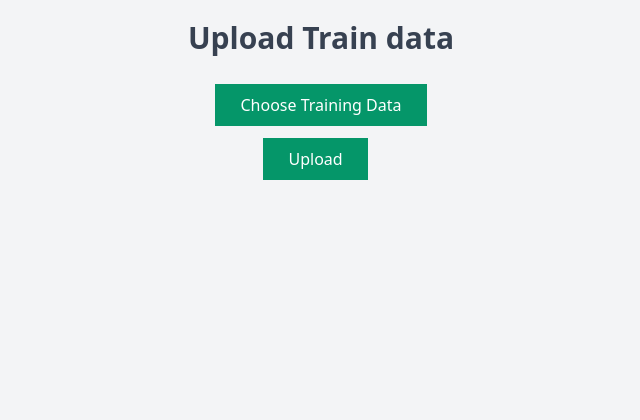
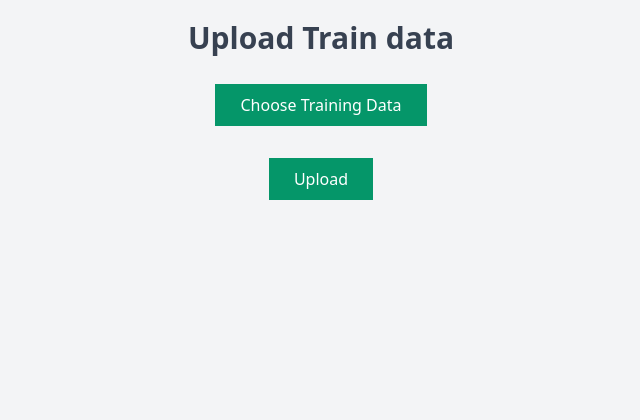
Before and after one commit to freezonex/auto-ML-platform-with-timeseries-data, a Flask app: page / in a window 1280 px wide. Shown: the top 420 px of the page, without its empty margins (319-959 px from the left). Run offline with Flask 3, Linux system fonts and the light colour scheme; some libraries are stand-ins or nearby versions.

Commit message:
front end coding

```diff
--- a/app.py
+++ b/app.py
@@ -8,7 +8,7 @@ import matplotlib.pyplot as plt
 import pickle
 app = Flask(__name__)
 app.secret_key = 'supersecretkey'
-#this is shimu
+
 # 配置文件上传
 
 data_files = UploadSet('datafiles', DATA)
--- a/static/js/func.js
+++ b/static/js/func.js
@@ -50,6 +50,7 @@ $(document).ready(function(){
                 url: "/display-data",
                 type: "GET",
                 success: function(response) {
+                    $("#data-display1").html(response).show();
                     $("#data-display").html(response).show();
                 },
                 error: function() {
@@ -57,7 +58,6 @@ $(document).ready(function(){
                 }
             });
         });
-
 
         $("#analyze-btn").click(function(){
             $.ajax({
@@ -195,6 +195,7 @@ $(document).ready(function(){
                 }
             });
         });
+
         $(document).ready(function() {
             $("#show-results").click(function() {
                 var threshold = $("#threshold-input").val(); // Get the optional threshold value
@@ -232,13 +233,17 @@ $(document).ready(function(){
             var fileName = $(this).val().split('\\').pop();
             $('#file-name-display').text(fileName);
         });
-
-        $('#display-btn').removeClass('hidden'); // To show
-        $('#data-display').removeClass('hidden'); // To show
-
-        // And to hide them again
-        $('#display-btn').addClass('hidden'); // To hide
-        $('#data-display').addClass('hidden'); // To hide
+//
+        $('.file-input2').change(function() {
+            var fileName = $(this).val().split('\\').pop();
+            $('#file-name-display2').text(fileName);
+        });
+//        $('#display-btn').removeClass('hidden'); // To show
+//        $('#data-display').removeClass('hidden'); // To show
+//
+//        // And to hide them again
+//        $('#display-btn').addClass('hidden'); // To hide
+//        $('#data-display').addClass('hidden'); // To hide
 
     });
 
--- a/templates/upload.html
+++ b/templates/upload.html
@@ -29,8 +29,10 @@
                         Choose Training Data
                     </div>
                 </label>
-                <div id="file-name-display" class="text-sm text-gray-600 mt-1"></div>
-                <input type="submit" value="Upload" class="ml-12 mt-2 px-6 py-2 border border-transparent text-white bg-green-600 hover:bg-green-700 focus:outline-none focus:border-green-700 focus:ring ring-green-200 active:bg-green-700 transition ease-in-out duration-150 cursor-pointer"/>
+                <div id="file-name-display" class="flex justify-center items-center text-sm text-gray-600 mt-1"></div>
+                <div id="submit-btn" class="flex justify-center items-center mt-5">
+                    <input type="submit" value="Upload" class=" mt-2 px-6 py-2 border border-transparent text-white bg-green-600 hover:bg-green-700 focus:outline-none focus:border-green-700 focus:ring ring-green-200 active:bg-green-700 transition ease-in-out duration-150 cursor-pointer"/>
+                </div>
             </form>
          </div>
     </div>
@@ -40,8 +42,8 @@
         <button id="display-btn" class="flex justify-center items-center hidden px-4 py-2 text-white bg-blue-600 hover:bg-blue-700 focus:outline-none focus:bg-blue-700 rounded transition duration-150 ease-in-out">
         Display Data
         </button> <!-- 显示数据按钮 -->
-
-        <div id="data-display" class="hidden p-6 border border-gray-300 rounded shadow-lg mt-4 max-h-96 overflow-auto leading-relaxed">
+        <div id="data-display1" class="hidden w-3/4 overflow-auto">
+            <div id="data-display" class="hidden p-4 border border-gray-300 rounded shadow-lg mt-4 max-h-[80vh] overflow-auto"></div>
         </div>
          <!-- 数据显示区域 -->
 
@@ -69,54 +71,112 @@
             </label>
             <input type="text" id="exclude-features-input" placeholder="Enter features to exclude, separated by commas" class="mt-1 block w-2/3 rounded-md border-gray-300 shadow-sm focus:border-indigo-300 focus:ring focus:ring-indigo-200 focus:ring-opacity-50">
         </div>
+        <div id="submit-supervised-btn1" class="flex justify-center items-center">
+            <button id="submit-supervised-btn" class="px-4 py-2 border border-transparent text-white bg-green-600 hover:bg-green-700 focus:outline-none focus:border-green-700 focus:ring ring-green-200 active:bg-green-700 transition ease-in-out duration-150 rounded">
+                Set Options
+            </button>
+        </div>
+    </div>
 
-        <button id="submit-supervised-btn" class="px-4 py-2 border border-transparent text-white bg-green-600 hover:bg-green-700 focus:outline-none focus:border-green-700 focus:ring ring-green-200 active:bg-green-700 transition ease-in-out duration-150 rounded">
-            Set Options
-        </button>
+    <!-- Visualization button, initially hidden -->
+    <div class="flex flex-col items-center justify-center">
+        <button id="visualization" class="hidden space-y-4 mt-4 px-4 py-2 text-white bg-blue-600 hover:bg-blue-700 focus:outline-none focus:bg-blue-700 rounded transition duration-150 ease-in-out">Visualization Options</button>
     </div>
-    <!-- Visualization button, initially hidden -->
-    <button id="visualization" style="display:none;">Visualization Options</button>
 
     <!-- Analysis buttons, initially hidden -->
-    <div id="analysis-options" style="display:none;">
-        <button id="histogram-analysis" class="hidden px-4 py-2 text-white bg-blue-600 hover:bg-blue-700 focus:outline-none focus:bg-blue-700 rounded transition duration-150 ease-in-out">Histogram Analysis</button>
-        <button id="scatter-analysis" class="hidden px-4 py-2 text-white bg-blue-600 hover:bg-blue-700 focus:outline-none focus:bg-blue-700 rounded transition duration-150 ease-in-out">Scatter Analysis</button>
-        <button id="correlation-analysis" class="hidden px-4 py-2 text-white bg-blue-600 hover:bg-blue-700 focus:outline-none focus:bg-blue-700 rounded transition duration-150 ease-in-out">Correlation Analysis</button>
-        <button id="start-ml" class="hidden px-4 py-2 text-white bg-blue-600 hover:bg-blue-700 focus:outline-none focus:bg-blue-700 rounded transition duration-150 ease-in-out">Start Auto Machine Learning</button>
+    <div id="analysis-options" class="flex flex-col items-center justify-center hidden">
+        <div  class="flex flex-col items-center justify-center mt-5 ">
+            <button id="histogram-analysis" class=" px-4 py-2 text-white bg-blue-600 hover:bg-blue-700 focus:outline-none focus:bg-blue-700 rounded transition duration-150 ease-in-out">Histogram Analysis</button>
+        </div>
+        <div class="flex flex-col items-center justify-center  mt-5">
+            <button id="scatter-analysis" class=" px-4 py-2 text-white bg-blue-600 hover:bg-blue-700 focus:outline-none focus:bg-blue-700 rounded transition duration-150 ease-in-out">Scatter Analysis</button>
+        </div>
+        <div class="flex flex-col items-center justify-center  mt-5 ">
+            <button id="correlation-analysis" class=" px-4 py-2 text-white bg-blue-600 hover:bg-blue-700 focus:outline-none focus:bg-blue-700 rounded transition duration-150 ease-in-out">Correlation Analysis</button>
+        </div>
+        <div class="flex flex-col items-center justify-center  mt-5">
+             <button id="start-ml" class=" px-4 py-2 text-white bg-blue-600 hover:bg-blue-700 focus:outline-none focus:bg-blue-700 rounded transition duration-150 ease-in-out">Start Auto Machine Learning</button>
+        </div>
     </div>
-    <div id="ml-options" style="display:none;">
-        <button id="classification" class="hidden px-4 py-2 text-white bg-blue-600 hover:bg-blue-700 focus:outline-none focus:bg-blue-700 rounded transition duration-150 ease-in-out">Classification</button>
-        <button id="regression" class="hidden px-4 py-2 text-white bg-blue-600 hover:bg-blue-700 focus:outline-none focus:bg-blue-700 rounded transition duration-150 ease-in-out">Regression</button>
+
+    <div id="ml-options" class="flex flex-col items-center justify-center hidden">
+        <div class="flex flex-col items-center justify-center mt-5">
+            <button id="classification" class=" px-4 py-2 text-white bg-blue-600 hover:bg-blue-700 focus:outline-none focus:bg-blue-700 rounded transition duration-150 ease-in-out">Classification</button>
+        </div>
+        <div class="flex flex-col items-center justify-center mt-5">
+            <button id="regression" class=" px-4 py-2 text-white bg-blue-600 hover:bg-blue-700 focus:outline-none focus:bg-blue-700 rounded transition duration-150 ease-in-out">Regression</button>
+        </div>
     </div>
-    <img id="analysis-image" src="" alt="Analysis Image" style="max-width: 100%; height: auto; display: none;">
-    <div id="summary" style="display:none;">
-        <h3>Summary of Machine Learning Setup</h3>
-        <p><strong>Label:</strong> <span id="summary-label"></span></p>
-        <p><strong>Excluded Features:</strong> <span id="summary-excluded-features"></span></p>
-        <p><strong>Task Type:</strong> <span id="summary-task-type"></span></p>
-        <button id="confirm-training" class="hidden px-4 py-2 text-white bg-blue-600 hover:bg-blue-700 focus:outline-none focus:bg-blue-700 rounded transition duration-150 ease-in-out">Confirm and Start Training</button>
+
+    <div class="flex flex-col items-center justify-center mt-6" >
+        <img id="analysis-image" src="" alt="Analysis Image" style="max-width: 100%; height: auto; display: none;">
     </div>
-    <button id="start-testing" style="display:none;">Start Testing</button>
-    <div id="test-data-upload" style="display:none;">
-        <h2>Upload Test Data</h2>
-        <form id="test-data-form" enctype="multipart/form-data">
-            <input type="file" name="testdatafile" />
-            <input type="submit" value="Upload Test Data" />
-        </form>
+
+   <div id="summary" class="flex flex-col items-center justify-center hidden p-6  rounded-lg shadow-xl border border-gray-200 mt-8">
+        <h3 class="text-xl font-semibold text-gray-900 mb-4">Summary of Machine Learning Setup</h3>
+        <p class="text-md text-gray-700"><strong>Label:</strong> <span id="summary-label" class="text-blue-600"></span></p>
+        <p class="text-md text-gray-700"><strong>Excluded Features:</strong> <span id="summary-excluded-features" class="text-blue-600"></span></p>
+        <p class="text-md text-gray-700"><strong>Task Type:</strong> <span id="summary-task-type" class="text-blue-600"></span></p>
+        <div class="flex flex-col items-center justify-center mt-6">
+            <button id="confirm-training" class="px-6 py-3 text-white bg-blue-600 hover:bg-blue-700 focus:outline-none focus:bg-blue-700 rounded transition duration-150 ease-in-out mt-4">
+                Confirm and Start Training
+            </button>
+        </div>
     </div>
-    <div id="message1" style="display:none;"></div> <!-- 消息显示区域 -->
-    <div id="upload-response">
-        <input type="number" id="threshold-input" placeholder="Enter threshold (optional)" style="display: none;">
-        <button id="show-results" class="hidden px-4 py-2 text-white bg-blue-600 hover:bg-blue-700 focus:outline-none focus:bg-blue-700 rounded transition duration-150 ease-in-out">Show Results</button>
-        <div id="result-buttons" class="hidden px-4 py-2 text-white bg-blue-600 hover:bg-blue-700 focus:outline-none focus:bg-blue-700 rounded transition duration-150 ease-in-out">
-            <!-- Result buttons -->
-            <button id="scatter-plot" class="hidden px-4 py-2 text-white bg-blue-600 hover:bg-blue-700 focus:outline-none focus:bg-blue-700 rounded transition duration-150 ease-in-out">Scatter Plot</button>
-            <button id="f1-score" class="hidden px-4 py-2 text-white bg-blue-600 hover:bg-blue-700 focus:outline-none focus:bg-blue-700 rounded transition duration-150 ease-in-out">F1 Score</button>
-            <button id="feature-analysis" class="hidden px-4 py-2 text-white bg-blue-600 hover:bg-blue-700 focus:outline-none focus:bg-blue-700 rounded transition duration-150 ease-in-out">Feature Analysis</button>
+
+    <div class="flex flex-col items-center justify-center mt-5 ">
+        <button id="start-testing" class="hidden px-4 py-2 text-white bg-blue-600 hover:bg-blue-700 focus:outline-none focus:bg-blue-700 rounded transition duration-150 ease-in-out">Start Testing</button>
+    </div>
+
+
+    <div id="test-data-upload" class="hidden flex flex-col justify-center items-center ">
+
+        <div class="flex justify-center items-center mt-5">
+            <h2 class="text-3xl text-gray-700 font-bold">Upload Test data</h2>
         </div>
-        <img id="result-image" src="" alt="Result Image" style="max-width: 100%; height: auto; display: none;">
-        <div id="evaluation-message" style="display:none;"></div> <!-- Ensure this is in your HTML -->
+
+        <div class="flex justify-center items-center mt-5">
+            <form id="test-data-form" enctype="multipart/form-data" class="mb-4 ">
+                <label class="block">
+                    <span class="sr-only">testdatafile</span>
+                    <!-- Hidden file input to associate with the custom file button -->
+                    <input type="file" name="testdatafile" class="file:mr-4 file:py-2 file:px-4
+                        file:cursor-pointer file:border-0
+                        file:text-sm file:font-semibold
+                        file:bg-green-50 file:text-green-700
+                        hover:file:bg-green-100 file-input2
+                        hidden" />
+                    <!-- Custom file button -->
+                    <div class="mt-2 px-6 py-2 border border-transparent text-white bg-green-600 hover:bg-green-700 focus:outline-none focus:border-green-700 focus:ring ring-green-200 active:bg-green-700 transition ease-in-out duration-150 cursor-pointer">
+                        Choose Test Data
+                    </div>
+                </label>
+                  <div id="file-name-display2" class="flex justify-center items-center text-sm text-gray-600 mt-1"></div>
+                <div id="submit-btn2" class="flex justify-center items-center mt-5">
+                    <input type="submit" value="Upload" class=" mt-2 px-6 py-2 border border-transparent text-white bg-green-600 hover:bg-green-700 focus:outline-none focus:border-green-700 focus:ring ring-green-200 active:bg-green-700 transition ease-in-out duration-150 cursor-pointer"/>
+                </div>
+            </form>
+         </div>
     </div>
+
+
+    <div id="message1" style="display:none;" class="hidden p-4 mb-4 text-sm text-green-700 bg-green-100 rounded-lg"></div><!-- 消息显示区域 -->
+
+    <div id="upload-response" class="flex flex-col items-center justify-center space-y-4 mt-4">
+        <input type="number" id="threshold-input" class="hidden p-2 w-full max-w-xs border border-gray-300 rounded shadow-sm focus:border-indigo-300 focus:ring focus:ring-indigo-200 focus:ring-opacity-50" placeholder="Enter threshold (optional)">
+
+        <button id="show-results" class="hidden px-6 py-3 bg-blue-600 text-white rounded hover:bg-blue-700 focus:outline-none focus:bg-blue-700 transition duration-150 ease-in-out">Show Results</button>
+
+        <div id="result-buttons" class="hidden flex justify-center space-x-4">
+            <button id="scatter-plot" class="px-6 py-3 bg-blue-600 text-white rounded hover:bg-blue-700 focus:outline-none focus:bg-blue-700 transition duration-150 ease-in-out">Scatter Plot</button>
+            <button id="f1-score" class="px-6 py-3 bg-blue-600 text-white rounded hover:bg-blue-700 focus:outline-none focus:bg-blue-700 transition duration-150 ease-in-out">F1 Score</button>
+            <button id="feature-analysis" class="px-6 py-3 bg-blue-600 text-white rounded hover:bg-blue-700 focus:outline-none focus:bg-blue-700 transition duration-150 ease-in-out">Feature Analysis</button>
+        </div>
+
+        <img id="result-image" class="hidden max-w-full h-auto" src="" alt="Result Image">
+        <div id="evaluation-message" class="hidden text-sm text-gray-500"></div>
+    </div>
+
 
     <div class="fixed bottom-0 right-0 p-4">
       <img src="static/gouzi.gif" alt="Descriptive Alt Text">
```
Also changed, not shown: README.md.
